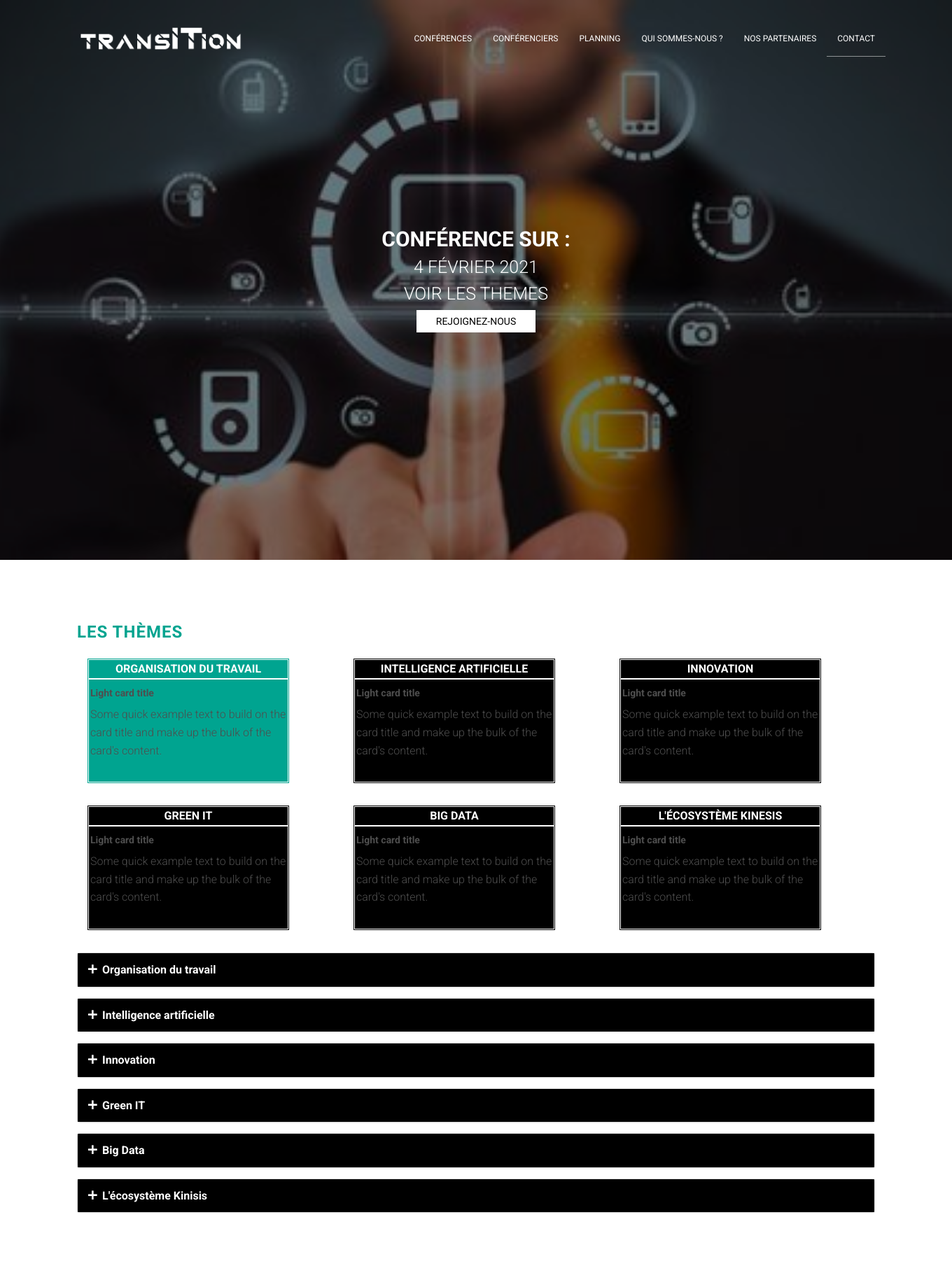
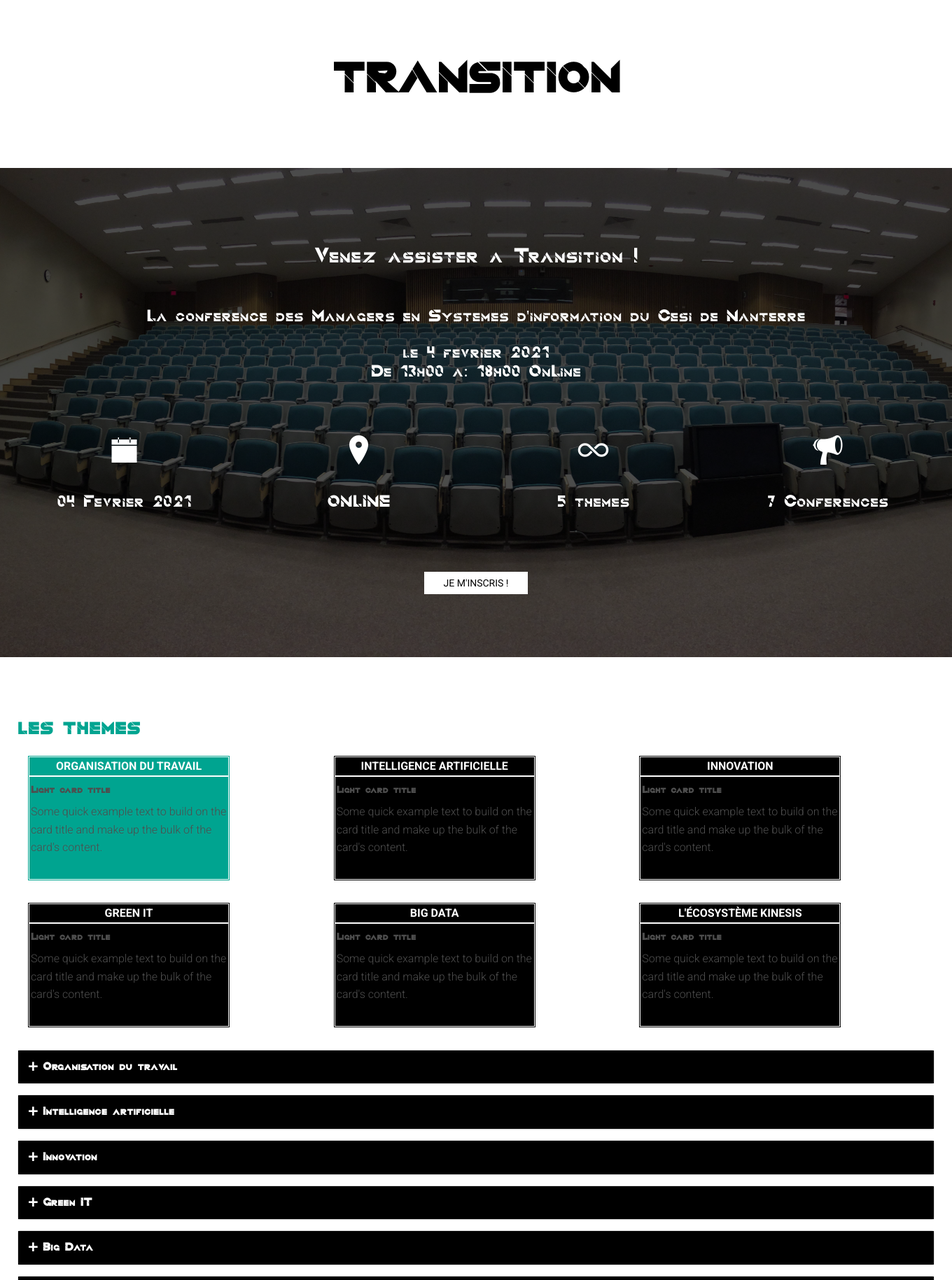
Before and after one commit to gomab/MSIA18-CONF, a PHP site: page / in a window 1360 px wide. Shown: the top 1829 px of the page at 70% size. Run offline with PHP 8.4, Linux system fonts and the light colour scheme; some libraries are stand-ins or nearby versions.

Commit message:
UPDATE-012021
Mise à jours des différents éléments, de la police des titres + du placement des éléments

```diff
--- a/assets/css/main.css
+++ b/assets/css/main.css
@@ -2,6 +2,14 @@
  * 1. Google Font
  */
 @import url(http://fonts.googleapis.com/css?family=Roboto:300,400,700);
+
+
+/* Personal FONTS */
+
+@font-face {
+  font-family: QuantumFont;
+  src: url(../fonts/Quantum.otf);
+}
 /*
  * 2.0 Global Style
  */
@@ -19,6 +27,9 @@
   position: relative;
   -webkit-font-smoothing: antialiased;
 }
+.container {
+  width: 1340px !important;
+}
 
 a {
   color: #000;
@@ -34,7 +45,9 @@
 h5,
 h6 {
   font-weight: 700;
+  font-family : QuantumFont;
 }
+
 h2 a {
   color: #FFFFFF;
 }
@@ -260,7 +273,7 @@
   margin: 0;
   padding-top: 10px;
   padding-bottom: 10px;
-  background-color: #000;
+  background-color: #000 ;
   -webkit-transition: all 0.2s linear 0s;
           transition: all 0.2s linear 0s;
 }
@@ -270,7 +283,7 @@
 .navbar-custom .navbar-nav > li > a {
   color: #fff;
   text-transform: uppercase;
-  font-size: 12px;
+  font-size: 18px;
   font-weight: 400;
   border-bottom: 1px solid transparent;
 }
@@ -293,14 +306,14 @@
 
 .navbar-solid {
   background-color: #000 !important;
-  padding: 0 !important;
+
   -webkit-transition: all 0.2s linear 0s;
           transition: all 0.2s linear 0s;
 }
 
 .site-branding {
   float: left;
-  margin-top: 0;
+  margin-top: 0 !important;
   margin-left: 10px;
 }
 .site-branding .logo {
@@ -320,12 +333,13 @@
  */
 .site-header {
   width: 100%;
-  height: 100%;
-  min-height: 100vh;
+  /*height: 100%;
+  min-height: 100vh;*/
   position: relative;
   text-align: center;
-  background: url(../images/backgrounds/header.jpg) no-repeat center center/cover;
+  /*background: url(../images/backgrounds/header.jpg) no-repeat center center/cover;*/
   display: table;
+  background-color: #FFF;
 }
 .site-header::before {
   content: "";
@@ -337,7 +351,7 @@
   background-color: rgba(0, 0, 0, 0.5);
 }
 .site-header .intro {
-  color: #fff;
+  color: #000;
   position: relative;
   text-align: center;
   text-transform: uppercase;
@@ -346,7 +360,8 @@
   padding: 0 15px;
   display: table-cell;
   vertical-align: middle;
-  height: 100vh;
+  height: 30vh;
+  background-color: #FFF ;
 }
 .site-header .intro h2 {
   margin-top: 0px;
@@ -355,7 +370,8 @@
 }
 .site-header .intro h1 {
   margin-top: 0px;
-  font-size: 30px;
+  font-size: 60px;
+  color : #000;
 }
 .site-header .intro p {
   font-size: 20px;
@@ -367,6 +383,7 @@
   .navbar-custom {
     background-color: transparent;
     padding-top: 30px;
+    padding-bottom: 30px;
   }
 
   .site-branding {
@@ -394,7 +411,7 @@
   color: #fff;
   font-size: 3em;
 }
-.facts h3 {
+.facts h3, .facts h2 {
   color: #fff;
   text-align: center;
   font-weight: 400;
--- a/index.html
+++ b/index.html
@@ -24,7 +24,7 @@
                     <a class="logo" href="index.html">
 
                         <!-- logo image  -->
-                        <img height="38" src="assets/images/Transition_LOGO.png" alt="Logo">
+                        <img height="50" src="assets/images/Transition_LOGO.png" alt="Logo">
                     </a>
                 </div>
 
@@ -54,19 +54,60 @@
         </div><!-- /.container -->
     </nav>
 
+
     <header id="site-header" class="site-header valign-center">
         <div class="intro">
 
-             <h1> Conf&eacute;rence sur : </h1> <h2>4 F&eacute;vrier 2021</h2>
-
-
-            <h2><a data-scroll href="#about">voir les themes</a></h2>
-
-            <a class="btn btn-white" data-scroll href="https://www.eventbrite.com/e/test-msi-tickets-127446189985?ref=elink">Rejoignez-Nous  </a>
+             <h1> Transition</h1>
 
         </div>
     </header>
 
+    <section id="facts" class="section bg-image-1 facts text-center">
+        <div class="container">
+
+            <div class="row">
+                <div class="col-md-12">
+                    <h2> Venez assister à Transition ! </h2> <br/>
+                    <h3>La conf&eacute;rence des Managers en Syst&egrave;mes d'information du Cesi de Nanterre <br/><br/> le 4 f&eacute;vrier 2021 <br/>De 13h00 &agrave: 18h00 OnLine <br/><br/><br/></h3>
+                </div>
+            </div>
+            <div class="row">
+                <div class="col-sm-3">
+
+                    <i class="ion-ios-calendar"></i>
+                    <h3>04 F&eacute;vrier 2021</h3>
+
+                </div>
+                <div class="col-sm-3">
+
+                    <i class="ion-ios-location"></i>
+                    <h3>ONLINE</h3>
+
+                </div>
+                <div class="col-sm-3">
+
+                    <i class="ion-ios-infinite"></i>
+                    <h3>5 th&egrave;mes</h3>
+
+                </div>
+                <div class="col-sm-3">
+
+                    <i class="ion-speakerphone"></i>
+                    <h3>7 Conf&eacute;rences</h3>
+
+                </div>
+
+            </div><!-- row -->
+            <div class="row">
+                <div class="col-sm-12">
+                    <br/><br/><br/>
+                    <a class="btn btn-white" data-scroll href="https://www.eventbrite.com/e/test-msi-tickets-127446189985?ref=elink">Je m'inscris !  </a>
+                </div>
+            </div>
+
+        </div><!-- container -->
+    </section>
     <section id="about" class="section about">
         <div class="container">
             <div class="row">
@@ -219,41 +260,7 @@
 
     </section>
 
-    <section id="facts" class="section bg-image-1 facts text-center">
-        <div class="container">
-            <div class="row">
-                <div class="col-md-12">
-                    <h3> Venez assister au MSIA 2021 EVENT <br/> le 4 f&eacute;vrier 2021 <br/>De 13h00 &agrave: 18h00 OnLine <br/></h3>
-                </div>
-            </div>
-            <div class="row">
-                <div class="col-sm-3">
 
-                    <i class="ion-ios-calendar"></i>
-                    <h3>04 F&eacute;vrier 2021</h3>
-
-                </div>
-                <div class="col-sm-3">
-
-                    <i class="ion-ios-location"></i>
-                    <h3>ONLINE</h3>
-
-                </div>
-                <div class="col-sm-3">
-
-                    <i class="ion-ios-infinite"></i>
-                    <h3>Sans limite d'inscription</h3>
-
-                </div>
-                <div class="col-sm-3">
-
-                    <i class="ion-speakerphone"></i>
-                    <h3>10 Intervenants</h3>
-
-                </div>
-            </div><!-- row -->
-        </div><!-- container -->
-    </section>
 
     <section id="schedule" class="section schedule">
         <div class="container">
@@ -416,77 +423,7 @@
                         </div>
                     </div>
                     </div>
-                    <div class="TESTSCHEDULE">
-                        <div class="row">
-                          <div class="col-md-5 col-sm-5 schedule-box subjectA">
-                            <div class="row">
-                                <div class="col-md-12">
-                                    <h4 class="section-title"><time datetime="15:00">15:00 </time> - CONSOLE </h4>
-                                </div>
-                            </div>
-                            <table class="table table-dark">
-                                <thead>
-                                  <tr>
-                                    <th scope="col">Horaires</th>
-                                    <th scope="col">Titres</th>
-                                    <th scope="col">Conf&eacute;renciers</th>
-                                  </tr>
-                                </thead>
-                                <tbody>
-                                  <tr>
-                                    <th scope="row"><time datetime="15:00">15:00 </time> - <time datetime="16:00">16:00</time></th>
-                                    <td>Pr&eacute;sentation Globale</td>
-                                    <td><a href="#">Conf&eacute;rencier A</a></td>
 
-                                  </tr>
-                                  <tr>
-                                    <th scope="row"><time datetime="15:00">15:00 </time> - <time datetime="16:00">16:00</time></th>
-                                    <td>Pr&eacute;sentation Globale</td>
-                                    <td><a href="#">Conf&eacute;rencier B</a></td>
-                                  </tr>
-                                  <tr>
-                                    <th scope="row"><time datetime="15:00">15:00 </time> - <time datetime="16:00">16:00</time></th>
-                                    <td>Pr&eacute;sentation Globale</td>
-                                    <td><a href="#">Conf&eacute;rencier C</a></td>
-                                  </tr>
-                                </tbody>
-                              </table>
-                          </div>
-                          <div class="col-md-5 col-sm-6 schedule-box subjectB">
-                            <div class="row">
-                                <div class="col-md-12">
-                                    <h4 class="section-title"><time datetime="15:00">15:00 </time> - Intelligence Artificielle</h4>
-                                </div>
-                            </div>
-                            <table class="table table-dark">
-                                <thead>
-                                  <tr>
-                                    <th scope="col">Horaires</th>
-                                    <th scope="col">Titres</th>
-                                    <th scope="col">Conf&eacute;renciers</th>
-                                  </tr>
-                                </thead>
-                                <tbody>
-                                  <tr>
-                                    <th scope="row"><time datetime="15:00">15:00 </time> - <time datetime="16:00">16:00</time></th>
-                                    <td>Pr&eacute;sentation Globale</td>
-                                    <td><a href="#">Conf&eacute;rencier A</a></td>
-
-                                  </tr>
-                                  <tr>
-                                    <th scope="row"><time datetime="15:00">15:00 </time> - <time datetime="16:00">16:00</time></th>
-                                    <td>Pr&eacute;sentation Globale</td>
-                                    <td><a href="#">Conf&eacute;rencier B</a></td>
-                                  </tr>
-                                  <tr>
-                                    <th scope="row"><time datetime="15:00">15:00 </time> - <time datetime="16:00">16:00</time></th>
-                                    <td>Pr&eacute;sentation Globale</td>
-                                    <td><a href="#">Conf&eacute;rencier C</a></td>
-                                  </tr>
-                                </tbody>
-                              </table>
-                          </div>
-                        </div>
             </div>
     </section>
 
```
Also changed, not shown: assets/fonts/Quantum.otf (added).
